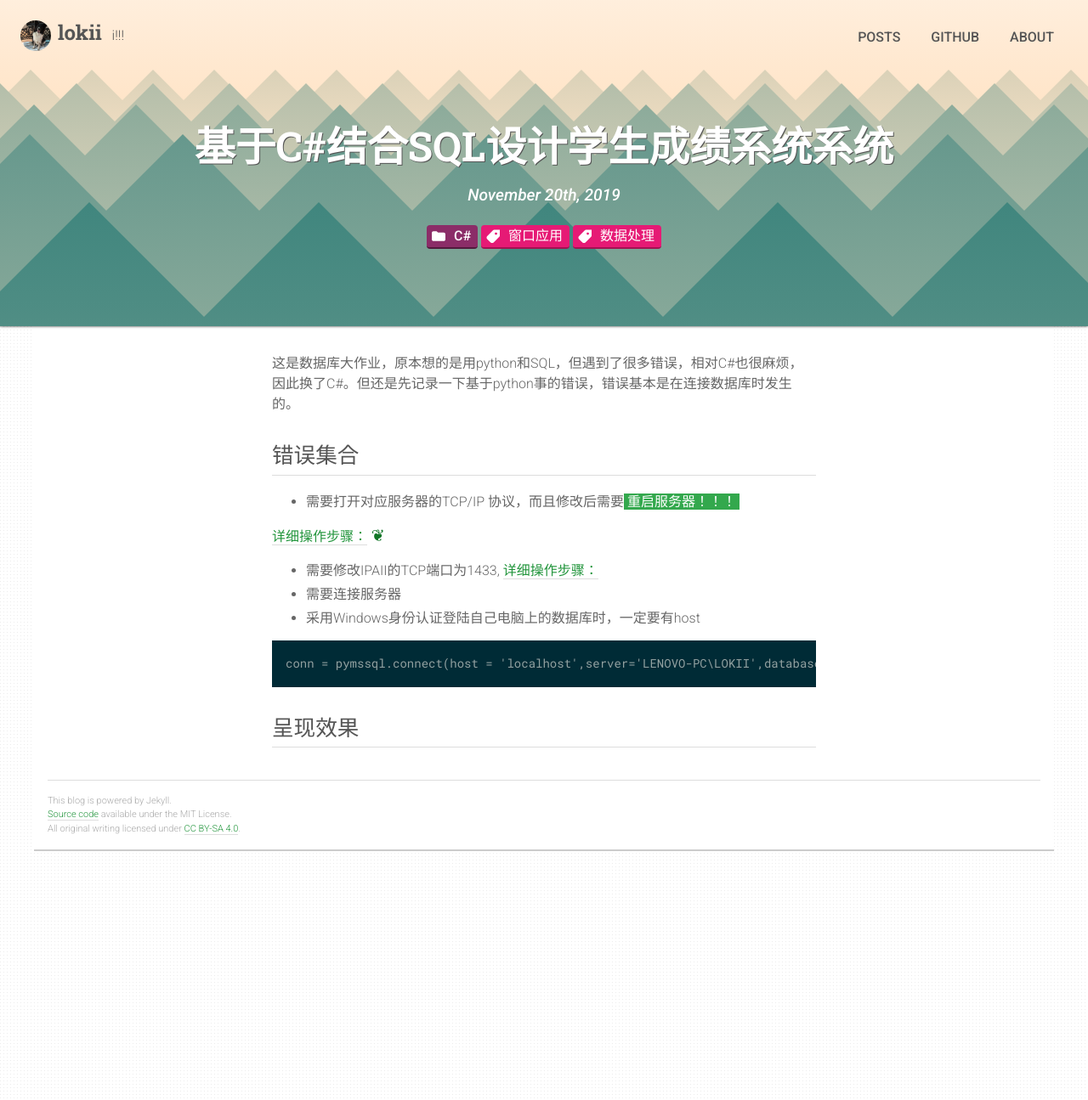
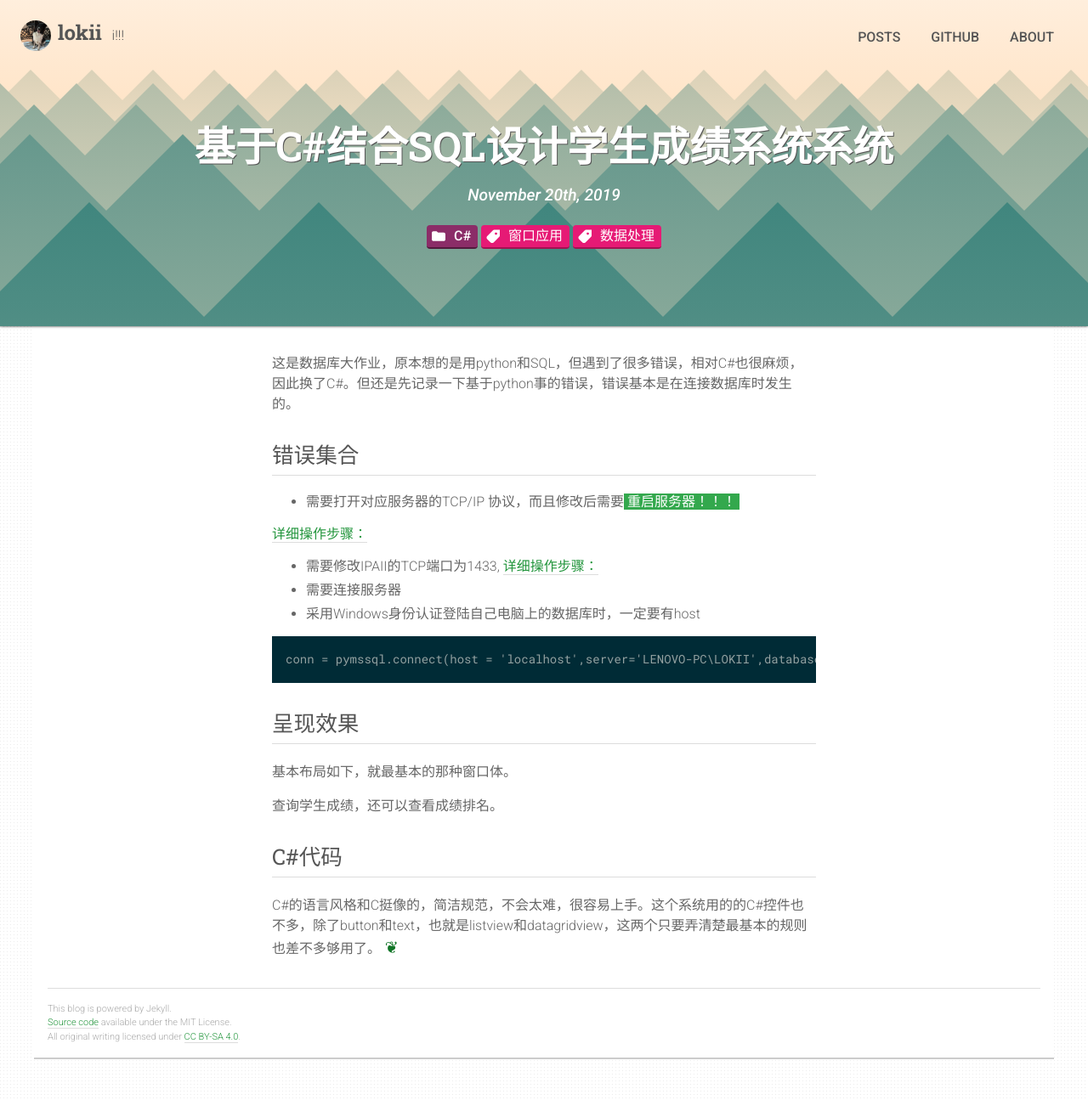
Before and after one commit to rlue/jekyll-solana, a Jekyll site: the page built from _posts/2019-11-20-基于python设计SQL系统-2019.md, in a window 1280 px wide. Shown: the whole page at 85% size. Built offline with Jekyll 4.4.1, drawn with Linux system fonts in a browser that asks for light colours.

Commit message:
Update 2019-11-20-基于python设计SQL系统-2019.md

````diff
--- a/_posts/2019-11-20-基于python设计SQL系统-2019.md
+++ b/_posts/2019-11-20-基于python设计SQL系统-2019.md
@@ -21,3 +21,10 @@ conn = pymssql.connect(host = 'localhost',server='LENOVO-PC\LOKII',database = "S
 ```
 
 ## 呈现效果
+基本布局如下，就最基本的那种窗口体。
+
+查询学生成绩，还可以查看成绩排名。
+
+## C#代码
+
+C#的语言风格和C挺像的，简洁规范，不会太难，很容易上手。这个系统用的的C#控件也不多，除了button和text，也就是listview和datagridview，这两个只要弄清楚最基本的规则也差不多够用了。
````
